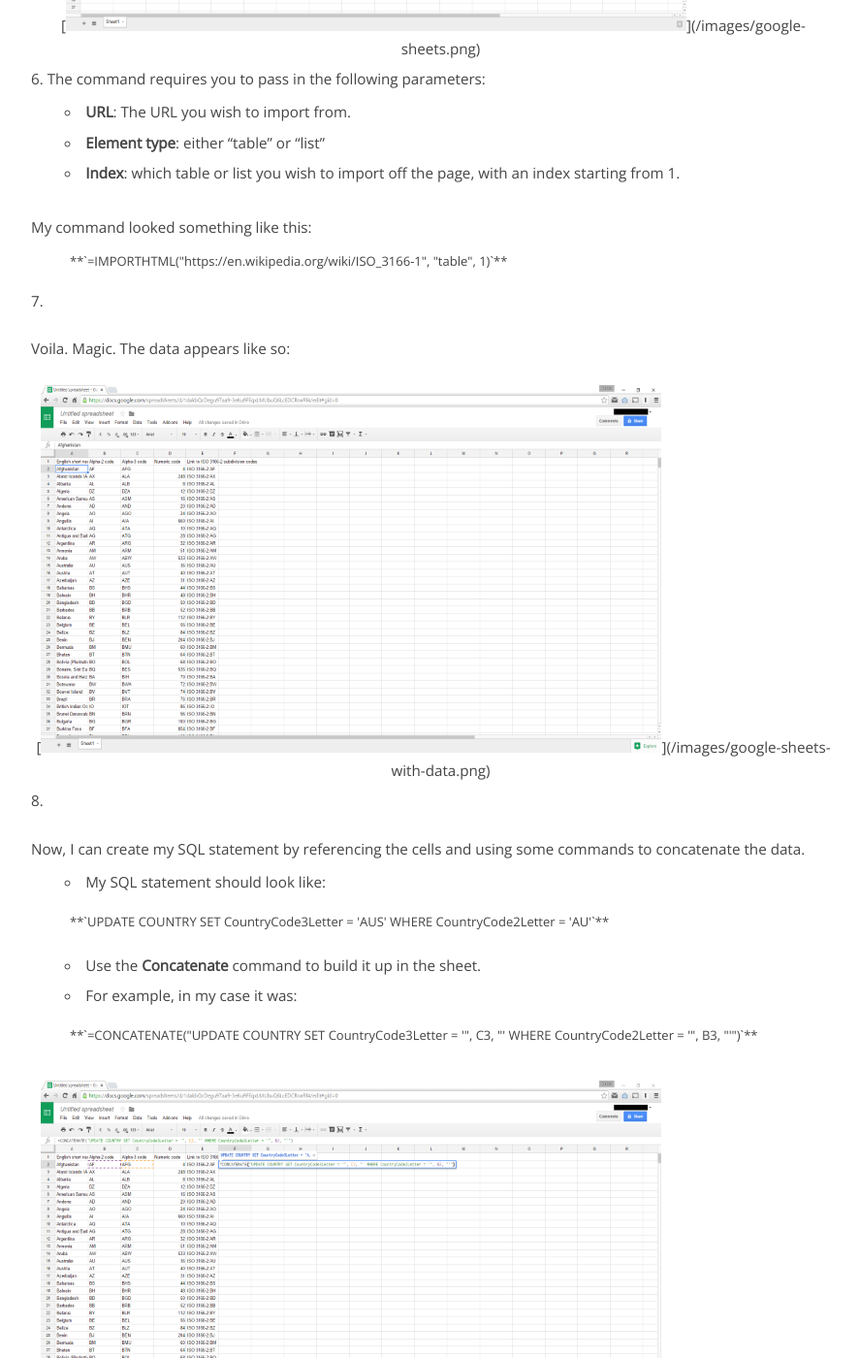
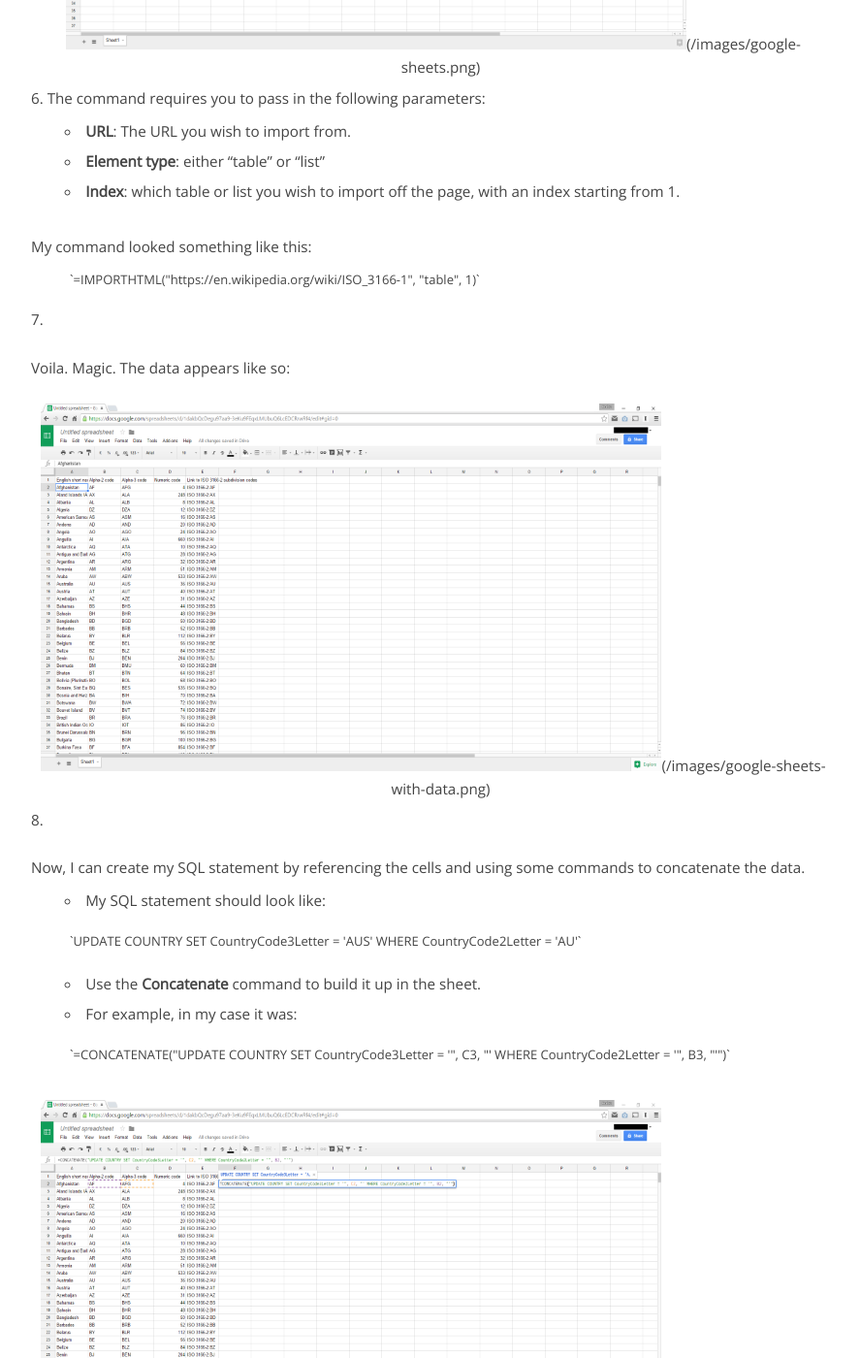
Before and after one commit to prabuw/prabuw.github.io, a Jekyll site: the page built from _posts/2015-11-11-extracting-data-out-of-an-html-table.markdown, in a window 1280 px wide and 1400 px high, scrolled down 1579 px. Shown: the whole window at 97% size, without its empty margins (203-1090 px from the left). Built offline with Jekyll 4.4.1, drawn with Linux system fonts in a browser that asks for light colours; some of the changed text lies outside the part shown.

Commit message:
Fix markdown for github's new markdown renderer.

```diff
--- a/_posts/2015-11-11-extracting-data-out-of-an-html-table.markdown
+++ b/_posts/2015-11-11-extracting-data-out-of-an-html-table.markdown
@@ -9,7 +9,7 @@
 
 So I learned a new trick today that I want to share!
 
-####The Scenario
+<h4>The Scenario</h4>
 
 I have a database table holding infromation about countries, including the 2 letter country codes as specified by ISO 3166-1.
 Now, I required to add another column for 3 letter country codes.
@@ -18,7 +18,7 @@
 
 There are roughly **190+ countries** in the table that each required SQL script to update them.
 
-####Solution
+<h4>Solution</h4>
 
 1. First I found a page that listed all the countries with their respective 2 and 3 letter codes incidentally on [wikipedia](https://en.wikipedia.org/wiki/ISO_3166-1).
 
@@ -39,7 +39,7 @@
 5. Go to top most left cell (A1) and type in **=IMPORTHTML(**. It should give you a hint like in the screenshow below.
 
     <div class="centered">
-        [<img src="/images/google-sheets.png"  alt="Google Sheets" style="width: 640px; height: 379px"/>](/images/google-sheets.png)
+        <img src="/images/google-sheets.png"  alt="Google Sheets" style="width: 640px; height: 379px"/>(/images/google-sheets.png)
     </div>
 
 6. The command requires you to pass in the following parameters:
@@ -49,38 +49,38 @@
 
     My command looked something like this:
     <div style="padding: 10px 0 10px 40px;font-size:13px;">
-        **`=IMPORTHTML("https://en.wikipedia.org/wiki/ISO_3166-1", "table", 1)`**
+        `=IMPORTHTML("https://en.wikipedia.org/wiki/ISO_3166-1", "table", 1)`
     </div>
 7. Voila. Magic. The data appears like so:
 
     <div class="centered">
-        [<img src="/images/google-sheets-with-data.png"  alt="Google Sheets with data" style="width: 640px; height: 379px"/>](/images/google-sheets-with-data.png)
+        <img src="/images/google-sheets-with-data.png"  alt="Google Sheets with data" style="width: 640px; height: 379px"/>(/images/google-sheets-with-data.png)
     </div>
 
 8. Now, I can create my SQL statement by referencing the cells and using some commands to concatenate the data.
 
     - My SQL statement should look like:
     <div style="padding: 10px 0 10px 40px;font-size:13px;">
-        **`UPDATE COUNTRY SET CountryCode3Letter = 'AUS' WHERE CountryCode2Letter = 'AU'`**
+        `UPDATE COUNTRY SET CountryCode3Letter = 'AUS' WHERE CountryCode2Letter = 'AU'`
     </div>
     - Use the **Concatenate** command to build it up in the sheet.
     - For example, in my case it was:
     <div style="padding: 10px 0 10px 40px;font-size:13px;">
-        **`=CONCATENATE("UPDATE COUNTRY SET CountryCode3Letter = '", C3, "' WHERE CountryCode2Letter = '", B3, "'")`**
+        `=CONCATENATE("UPDATE COUNTRY SET CountryCode3Letter = '", C3, "' WHERE CountryCode2Letter = '", B3, "'")`
     </div>
 
     <div class="centered">
-        [<img src="/images/google-sheets-create-query.png"  alt="Create query" style="width: 640px; height: 379px"/>](/images/google-sheets-create-query.png)
+        <img src="/images/google-sheets-create-query.png"  alt="Create query" style="width: 640px; height: 379px"/>(/images/google-sheets-create-query.png)
     </div>
 
 9. Finally, I copy that cell and paste it for all countries in the sheet.
 
     <div class="centered">
-        [<img src="/images/google-sheets-copy-query.png"  alt="Copy query" style="width: 640px; height: 379px"/>](/images/google-sheets-copy-query.png)
+        <img src="/images/google-sheets-copy-query.png"  alt="Copy query" style="width: 640px; height: 379px"/>(/images/google-sheets-copy-query.png)
     </div>
 
     <div class="centered">
-        [<img src="/images/google-sheets-done.png"  alt="All queries generated" style="width: 640px; height: 379px"/>](/images/google-sheets-done.png)
+        <img src="/images/google-sheets-done.png"  alt="All queries generated" style="width: 640px; height: 379px"/>(/images/google-sheets-done.png)
     </div>
 
 10. Too easy - Job done. Next!
```
